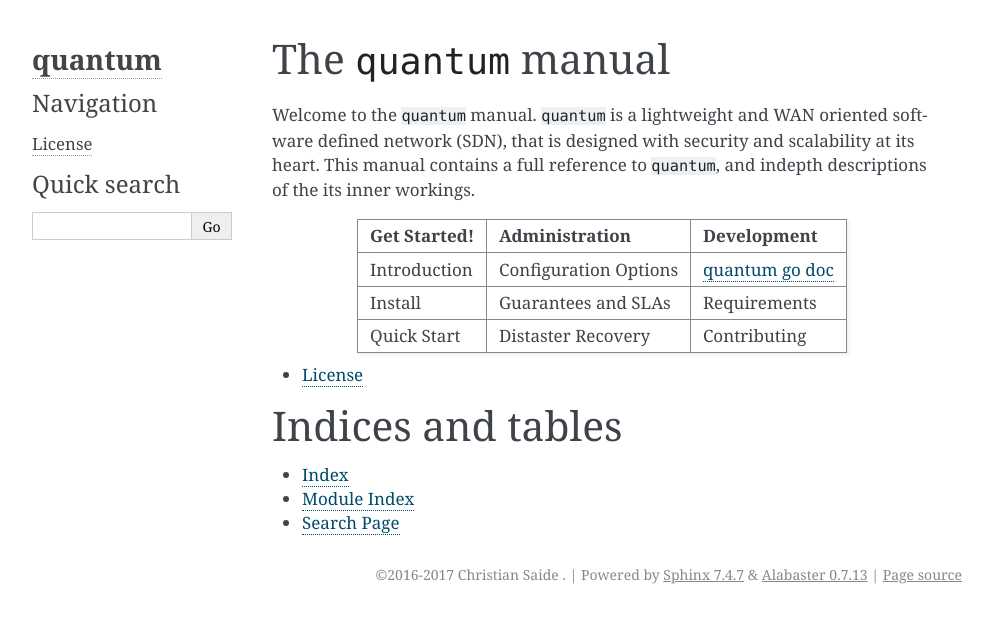
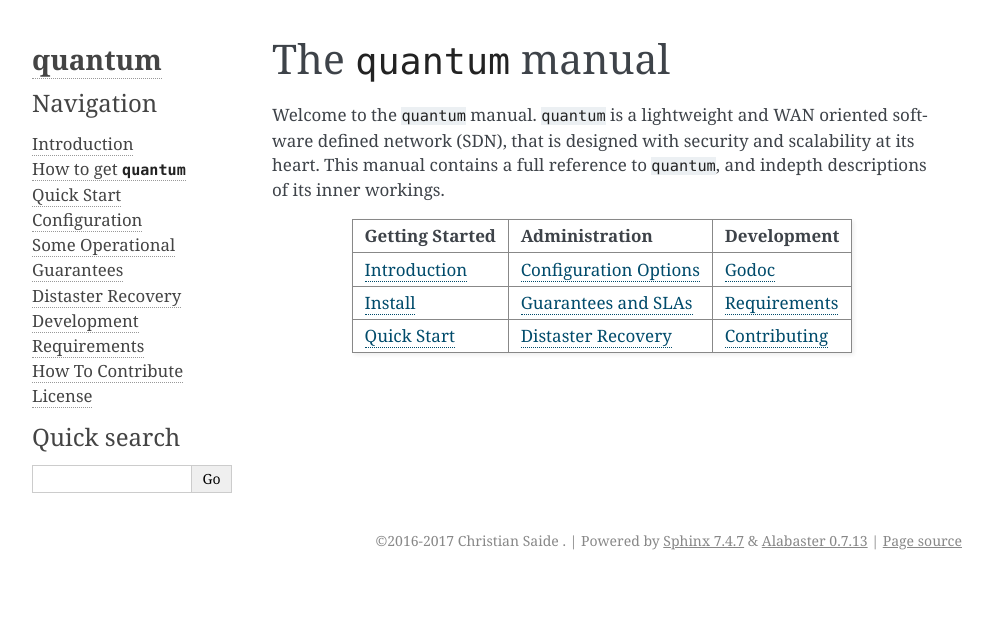
Before and after one commit to supernomad/quantum, a Sphinx documentation site: the page built from docs/index.rst, in a window 1280 px wide. Shown: the top 623 px of the page, without its empty margins (148-1141 px from the left). Built offline with Sphinx 7.4.7, drawn with Linux system fonts in a browser that asks for light colours.

Commit message:
Added a bunch of placeholder files

```diff
--- /dev/null
+++ b/docs/configuration.rst
@@ -0,0 +1,2 @@
+Configuration
+=============
--- /dev/null
+++ b/docs/contribute.rst
@@ -0,0 +1,2 @@
+How To Contribute
+=================
--- /dev/null
+++ b/docs/dev-reqs.rst
@@ -0,0 +1,2 @@
+Development Requirements
+========================
--- /dev/null
+++ b/docs/dr.rst
@@ -0,0 +1,2 @@
+Distaster Recovery
+==================
--- /dev/null
+++ b/docs/guarantees-sla.rst
@@ -0,0 +1,2 @@
+Some Operational Guarantees
+===========================
--- a/docs/index.rst
+++ b/docs/index.rst
@@ -1,7 +1,7 @@
 The ``quantum`` manual
-===================================
+======================
 
-Welcome to the ``quantum`` manual. ``quantum`` is a lightweight and WAN oriented software defined network (SDN), that is designed with security and scalability at its heart. This manual contains a full reference to ``quantum``, and indepth descriptions of the its inner workings.
+Welcome to the ``quantum`` manual. ``quantum`` is a lightweight and WAN oriented software defined network (SDN), that is designed with security and scalability at its heart. This manual contains a full reference to ``quantum``, and indepth descriptions of its inner workings.
 
 
 .. list-table::
@@ -9,29 +9,29 @@
    :header-rows: 1
    :align: center
 
-   * - Get Started!
+   * - Getting Started
      - Administration
      - Development
-   * - Introduction
-     - Configuration Options
-     - `quantum go doc <https://godoc.org/github.com/supernomad/quantum/>`_
-   * - Install
-     - Guarantees and SLAs
-     - Requirements
-   * - Quick Start
-     - Distaster Recovery
-     - Contributing
+   * - :doc:`Introduction <introduction>`
+     - :doc:`Configuration Options <configuration>`
+     - `Godoc <https://godoc.org/github.com/supernomad/quantum/>`_
+   * - :doc:`Install <install>`
+     - :doc:`Guarantees and SLAs <guarantees-sla>`
+     - :doc:`Requirements <dev-reqs>`
+   * - :doc:`Quick Start <quick-start>`
+     - :doc:`Distaster Recovery <dr>`
+     - :doc:`Contributing <contribute>`
 
 .. toctree::
+   :hidden:
    :maxdepth: 2
 
+   introduction.rst
+   install.rst
+   quick-start.rst
+   configuration.rst
+   guarantees-sla.rst
+   dr.rst
+   dev-reqs.rst
+   contribute.rst
    license.rst
-
-
-
-Indices and tables
-==================
-
-* :ref:`genindex`
-* :ref:`modindex`
-* :ref:`search`
--- /dev/null
+++ b/docs/install.rst
@@ -0,0 +1,2 @@
+How to get ``quantum``
+======================
--- /dev/null
+++ b/docs/introduction.rst
@@ -0,0 +1,2 @@
+Introduction
+============
--- /dev/null
+++ b/docs/quick-start.rst
@@ -0,0 +1,2 @@
+Quick Start
+===========
```
